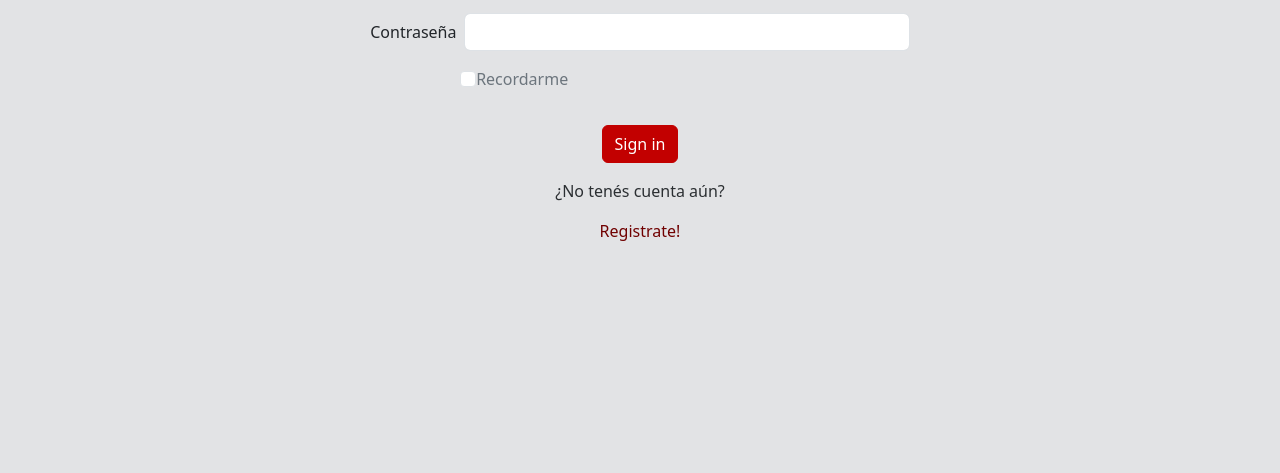
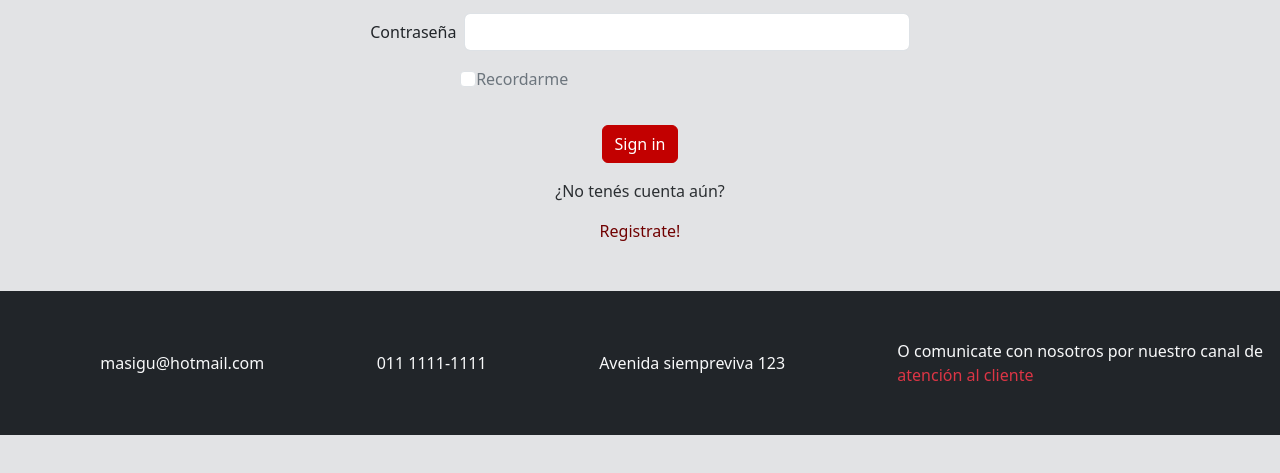
Before and after one commit to luubattx/entregascoder, a plain HTML site: page pages/iniciosesion.html in a window 1280 px wide. Shown: the part 307-780 px from the top of the page. Drawn offline with nearby package versions, Linux system fonts and the light colour scheme; files that its build step writes are made by us from their sources.

Commit message:
agregado sass

```diff
--- a/pages/iniciosesion.html
+++ b/pages/iniciosesion.html
@@ -142,6 +142,26 @@
                </div>
 
 
+               <footer class="container-fluid mt-5">
+                <div class="row bg-dark row d-flex  align-items-center">
+                    <div class="col-lg-8 col-sm-8">
+                        <ul class="d-lg-flex justify-content-around align-items-center text-light mt-5 mb-5">
+                            <li>masigu@hotmail.com</li>
+                            <li>011 1111-1111</li>
+                            <li>Avenida siempreviva 123</li>
+                        </ul>
+                    </div>
+                    <div class="col-lg-4 col-sm-6">
+                        <ul class="d-lg-flex justify-content-around align-items-center text-light mt-5 mb-5">
+                            <li>O comunicate con nosotros por nuestro canal de <a class="text-danger"
+                                    href="./pages/atalcliente.html"> atención al
+                                    cliente</a>
+                            </li>
+                        </ul>
+                    </div>
+                </div>
+
+            </footer>
     </main>
 
 
```
Also changed, not shown: index.html (+1 -1 lines), pages/atalcliente.html (+1 -1 lines), pages/iphone14.html (+1 -1 lines), pages/registro.html (+1 -1 lines), css/styles.css (renamed from styles.css), scss/style.css (added). Lines whose indentation alone changed are shown as unchanged.
